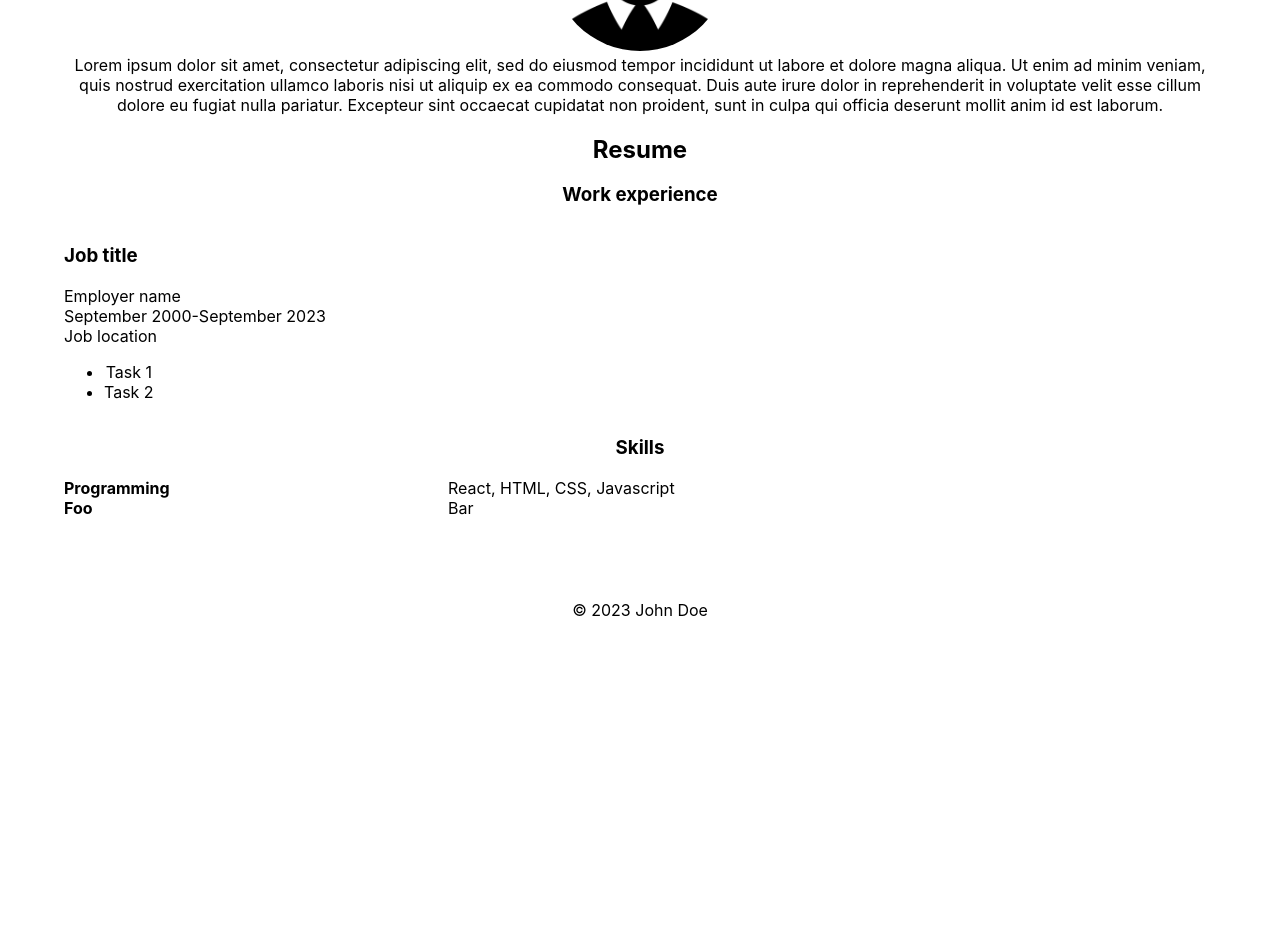
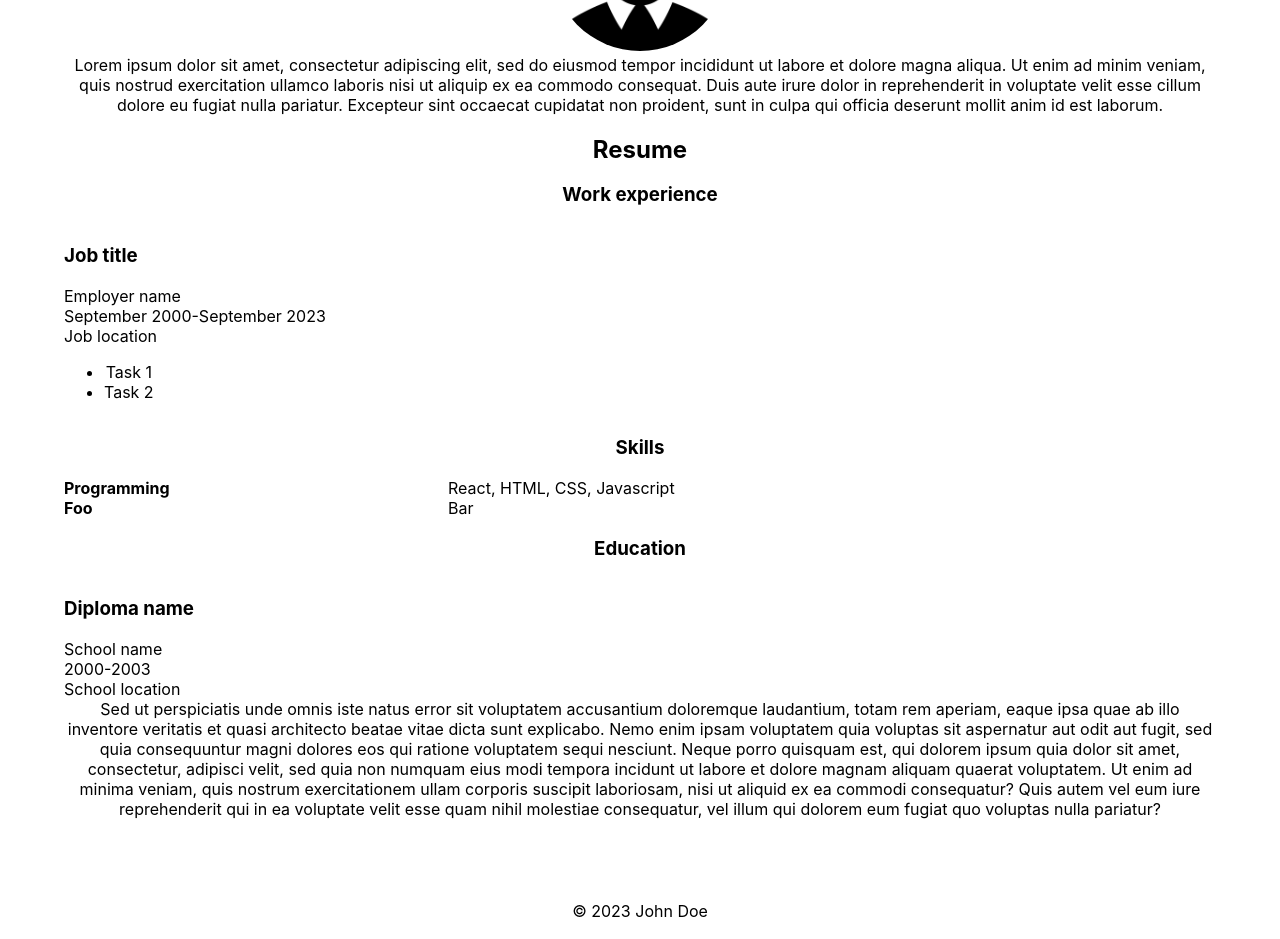
Before and after one commit to vrahier/website, a React (Create React App) app: page / in a window 1280 px wide. Shown: the part 380-1319 px from the top of the page. Before the commit the page ends 1018 px from the top, so only its background shows below. Built offline with nearby package versions, Linux system fonts and the light colour scheme.

Commit message:
Adding a new component to display education

```diff
--- a/src/components/Content.jsx
+++ b/src/components/Content.jsx
@@ -1,5 +1,6 @@
 import { PropTypes } from 'prop-types';
 import './Content.css';
+import Education from './Education';
 import Experience from './Experience';
 import Skill from './Skill';
 
@@ -24,6 +25,10 @@ function Content({ data }) {
         <h3>Skills</h3>
         {data.skills.map((skill, index) => (
           <Skill key={index} skill={skill}/>
+        ))}
+        <h3>Education</h3>
+        {data.education.map((edu, index) => (
+          <Education key={index} id={index} education={edu} />
         ))}
       </div>
     </div>
--- /dev/null
+++ b/src/components/Education.css
@@ -0,0 +1,9 @@
+.container {
+  display: flex;
+  flex-direction: column;
+}
+
+.container div {
+  display: flex;
+  justify-content: left;
+}
--- /dev/null
+++ b/src/components/Education.jsx
@@ -0,0 +1,41 @@
+import {useEffect} from 'react';
+import PropTypes from 'prop-types';
+
+import './Education';
+
+function Education({id, education}) {
+
+  useEffect(() => {
+    document.getElementById(`eduDescription${id}`).innerHTML = education.description;
+  }, [])
+
+  return <div class="container">
+      <div className="expTitle">
+        <h3>{education.title}</h3>
+      </div>
+      <div>
+        {education.school}
+      </div>
+      <div className="expDates">
+        {education.fromDate}-{education.toDate}
+      </div>
+      <div>
+        {education.location}
+      </div>
+      <div id={`eduDescription${id}`} className="expDescription">
+        {education.description}
+      </div>
+    </div>
+}
+
+Education.propTypes = {
+  id: PropTypes.number.isRequired,
+  education: PropTypes.shape({
+    title: PropTypes.string.isRequired,
+    fromDate: PropTypes.string,
+    toDate: PropTypes.string,
+    school: PropTypes.string.isRequired,
+    description: PropTypes.string
+  }).isRequired
+}
+export default Education;
```
